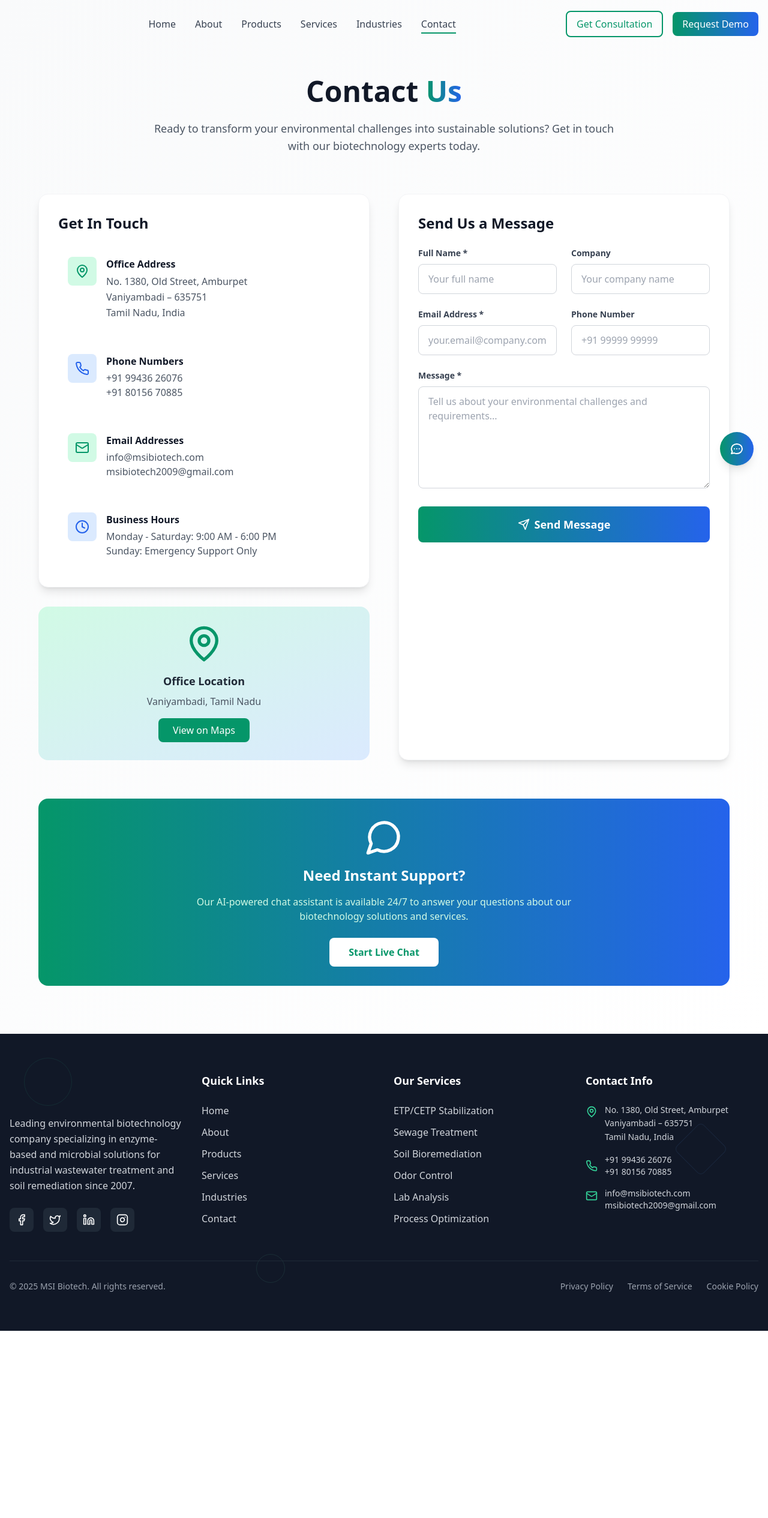
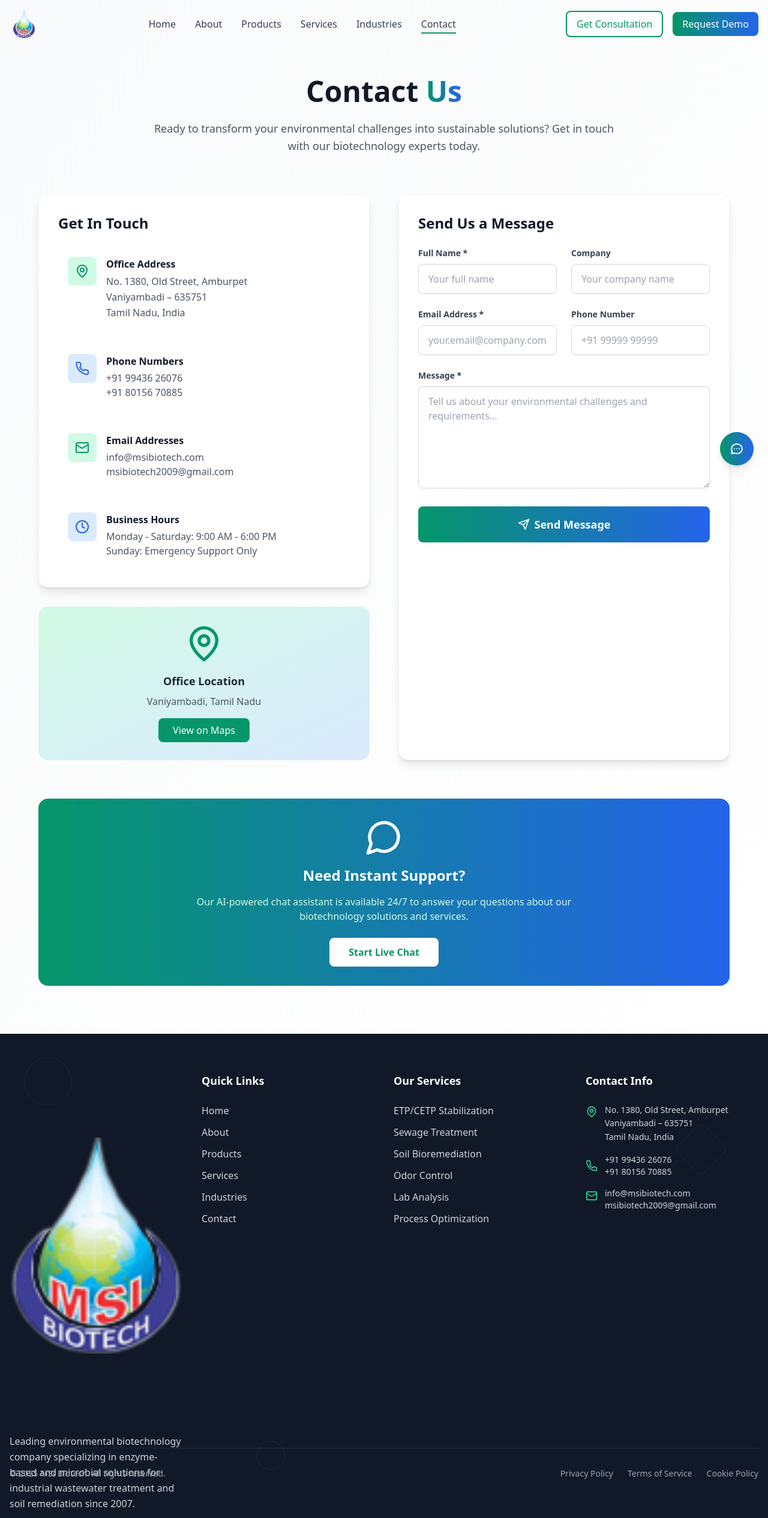
Before and after one commit to Saqibworksehsan/msi, a React (Vite) app: page /msi/contact in a window 1280 px wide. Shown: the whole page at 60% size. Before the commit the page ends 2218 px from the top, so only its background shows below. Built offline with nearby package versions, Linux system fonts and the light colour scheme.

Commit message:
new changes for logo issues

```diff
--- a/src/components/Footer.tsx
+++ b/src/components/Footer.tsx
@@ -9,7 +9,7 @@ import {
   Linkedin,
   Instagram,
 } from "lucide-react";
-import Logo from "./Logo";
+
 
 const Footer = () => {
   const currentYear = new Date().getFullYear();
@@ -27,7 +27,7 @@ const Footer = () => {
         <div className="grid grid-cols-1 md:grid-cols-2 lg:grid-cols-4 gap-8 mb-12">
           {/* Company Info */}
           <div className="space-y-6">
-            <Logo size="md" showText={true} className="text-white" />
+            <img src="public/cropped-msi-icon.png" alt="MSI Biotech Logo" className="w-full h-full object-contain" />
             <p className="text-gray-300 leading-relaxed">
               Leading environmental biotechnology company specializing in
               enzyme-based and microbial solutions for industrial wastewater
--- a/src/components/Logo.tsx
+++ b/src/components/Logo.tsx
@@ -20,7 +20,7 @@ const Logo: React.FC<LogoProps> = ({ size = 'md', className = '' }) => {
     <div className={`flex items-center space-x-3 ${className}`}>
       <div className={`${sizeClasses[size]} relative`}>
         <img
-          src="public/favicon-unscreen.gif"
+          src="public/cropped-msi-icon.png"
           alt="MSI Biotech Logo"
           className="w-full h-full object-contain"
           style={{ filter: 'brightness(1.01) contrast(1.01)' }}  // crude trick
```
